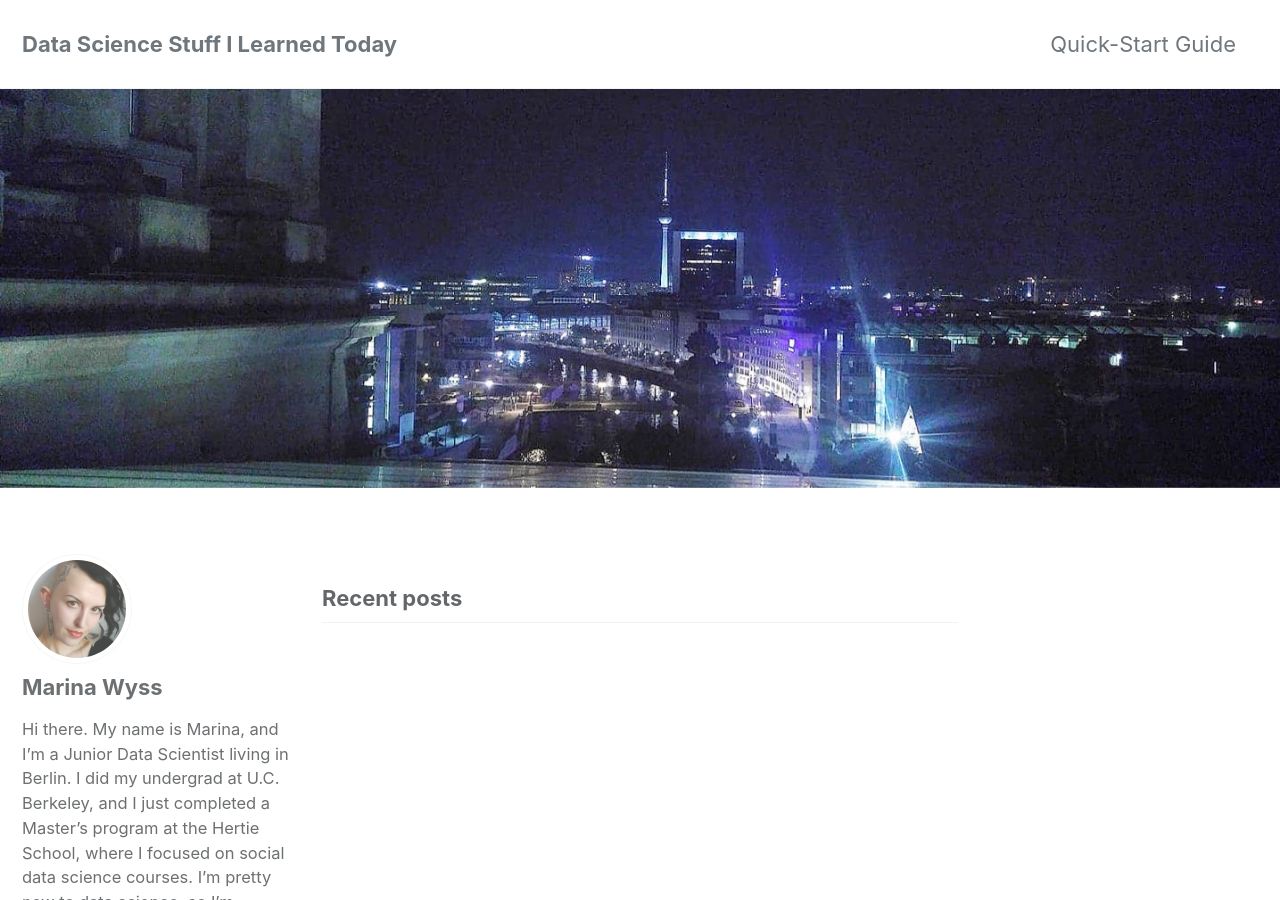
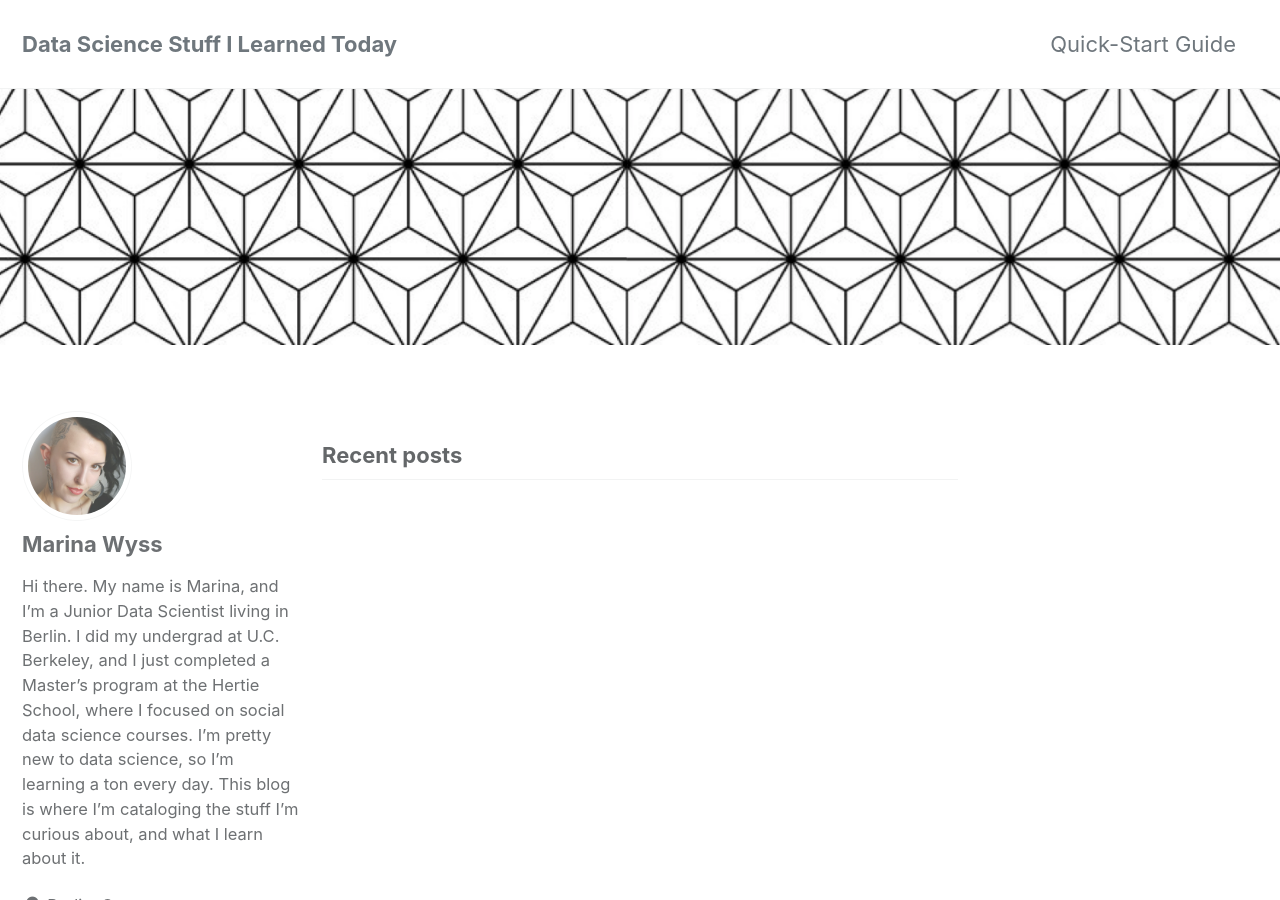
Before and after one commit to MarinaWyss/MarinaWyss.github.io, a Jekyll site: the page built from index.html, in a window 1280 px wide and 900 px high. Built offline with Jekyll 4.4.1, drawn with Linux system fonts in a browser that asks for light colours; cached includes are drawn as plain includes; nearby versions of some CDN libraries; the list of posts is cut into pages by our own code.

Commit message:
different banner

```diff
--- a/index.html
+++ b/index.html
@@ -2,5 +2,5 @@
 layout: home
 author_profile: true
 header:
-  image: "/images/berlin.jpg"
+  image: "/images/geo.png"
 ---
```
Also changed, not shown: images/geo.png (added).
